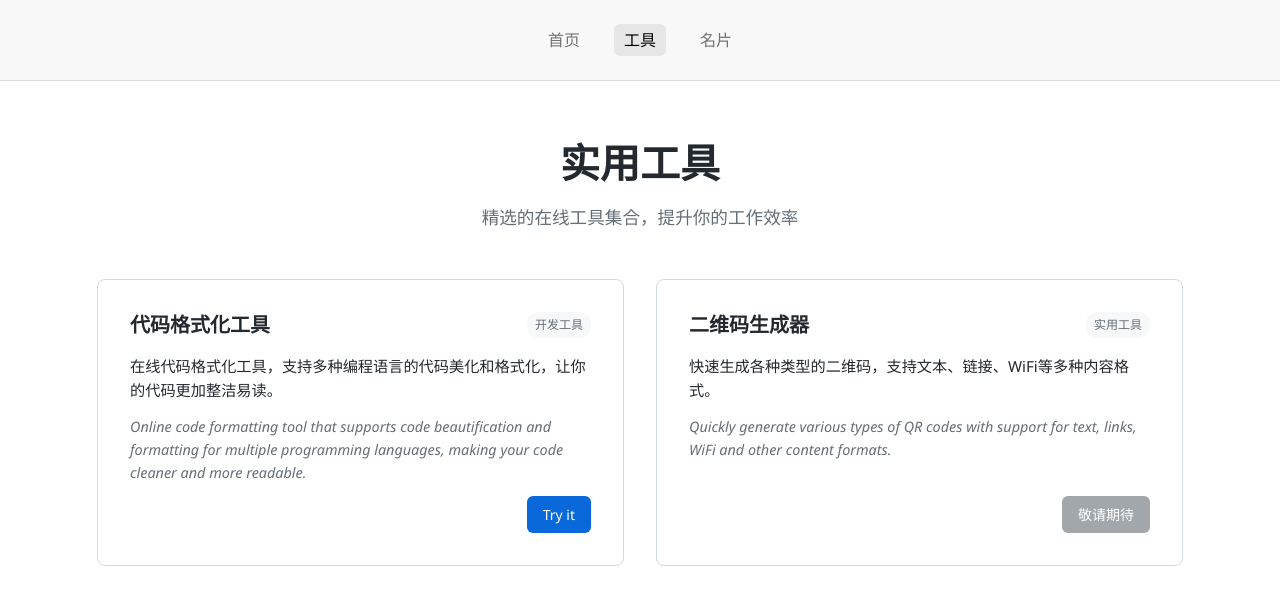
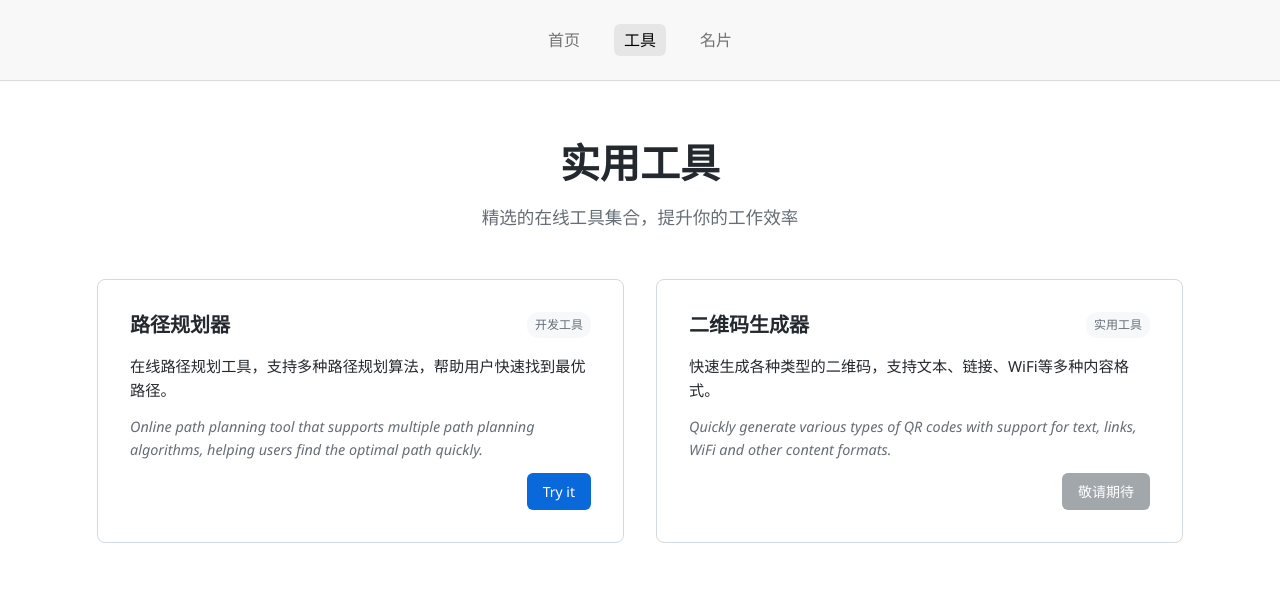
Before and after one commit to UnderHear/toolsWeb, a Vue app: page /tool in a window 1280 px wide. Shown: the top 604 px of the page. Built offline with nearby package versions, Linux system fonts and the light colour scheme.

Commit message:
delete icon in json

```diff
--- a/src/data/json/Toolcard.json
+++ b/src/data/json/Toolcard.json
@@ -1,12 +1,11 @@
 [
   {
     "id": 1,
-    "title": "代码格式化工具",
+    "title": "路径规划器",
     "description": {
-      "zh": "在线代码格式化工具，支持多种编程语言的代码美化和格式化，让你的代码更加整洁易读。",
-      "en": "Online code formatting tool that supports code beautification and formatting for multiple programming languages, making your code cleaner and more readable."
+      "zh": "在线路径规划工具，支持多种路径规划算法，帮助用户快速找到最优路径。",
+      "en": "Online path planning tool that supports multiple path planning algorithms, helping users find the optimal path quickly."
     },
-    "icon": "code",
     "category": "开发工具",
     "link": "#",
     "status": "available"
@@ -18,7 +17,6 @@
       "zh": "快速生成各种类型的二维码，支持文本、链接、WiFi等多种内容格式。",
       "en": "Quickly generate various types of QR codes with support for text, links, WiFi and other content formats."
     },
-    "icon": "qrcode",
     "category": "实用工具",
     "link": "#",
     "status": "coming-soon"
--- a/src/views/tool.vue
+++ b/src/views/tool.vue
@@ -43,7 +43,6 @@ interface Tool {
   id: number
   title: string
   description: ToolDescription
-  icon: string
   category: string
   link: string
   status: string
```
